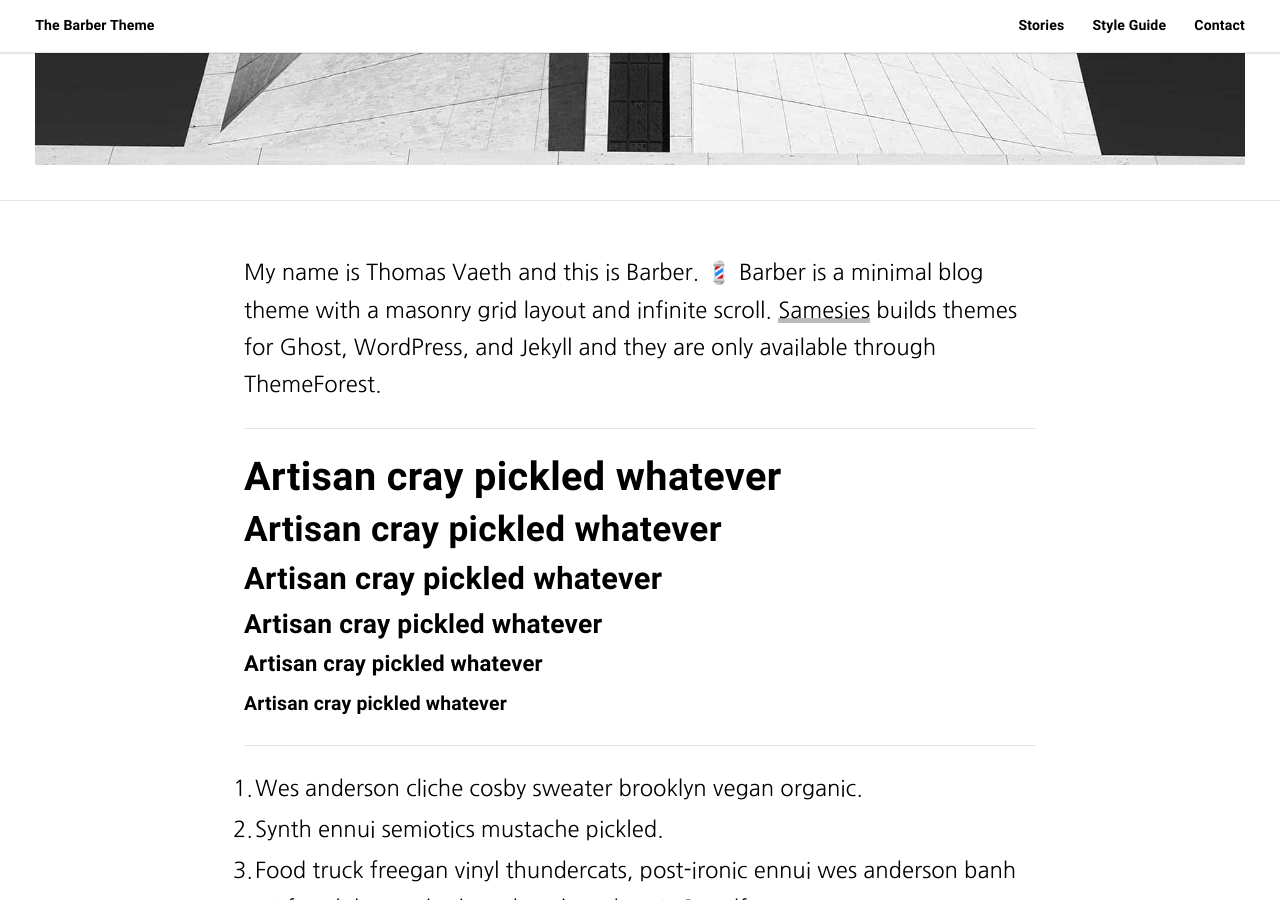
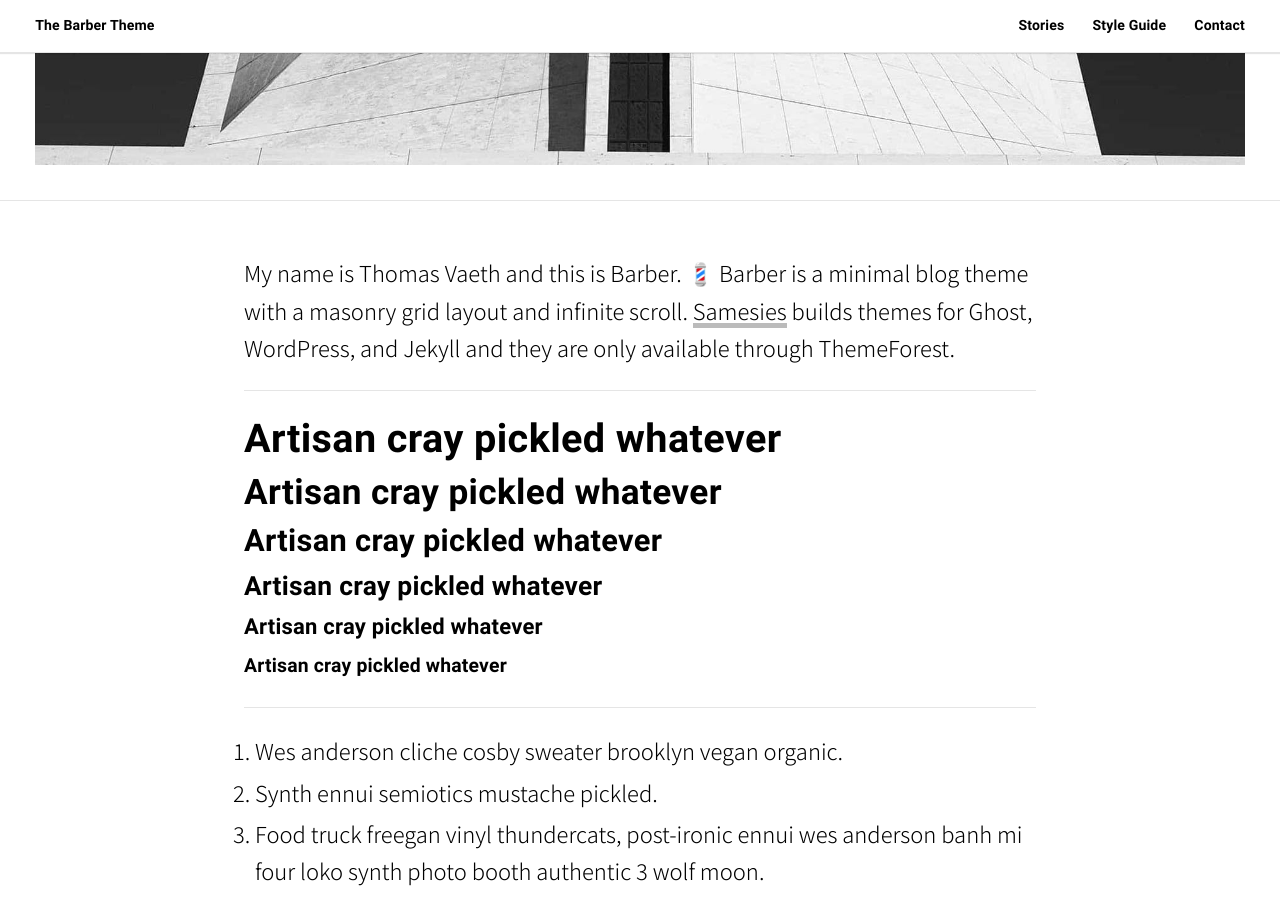
Before and after one commit to hauteworks/hauteworks-blog, a Jekyll site: the page built from style-guide.html, in a window 1280 px wide and 900 px high, scrolled down 961 px. Built offline with Jekyll 4.4.1, drawn with Linux system fonts in a browser that asks for light colours; some web fonts are replaced.

Commit message:
changed font to noto sans KR

```diff
--- a/_includes/head.html
+++ b/_includes/head.html
@@ -34,7 +34,7 @@
 <link rel="canonical" href="{{ page.url | replace: 'index.html', '' | prepend: site.baseurl }}">
 
 <link rel="preconnect" href="https://fonts.gstatic.com">
-<link href="https://fonts.googleapis.com/css2?family=Nanum+Gothic&display=swap" rel="stylesheet">
+<link href="https://fonts.googleapis.com/css2?family=Noto+Sans+KR:wght@300&display=swap" rel="stylesheet">
 
 {% if site.google_analytics %}
   <script>
```
Also changed, not shown: assets/css/app.min.css.
